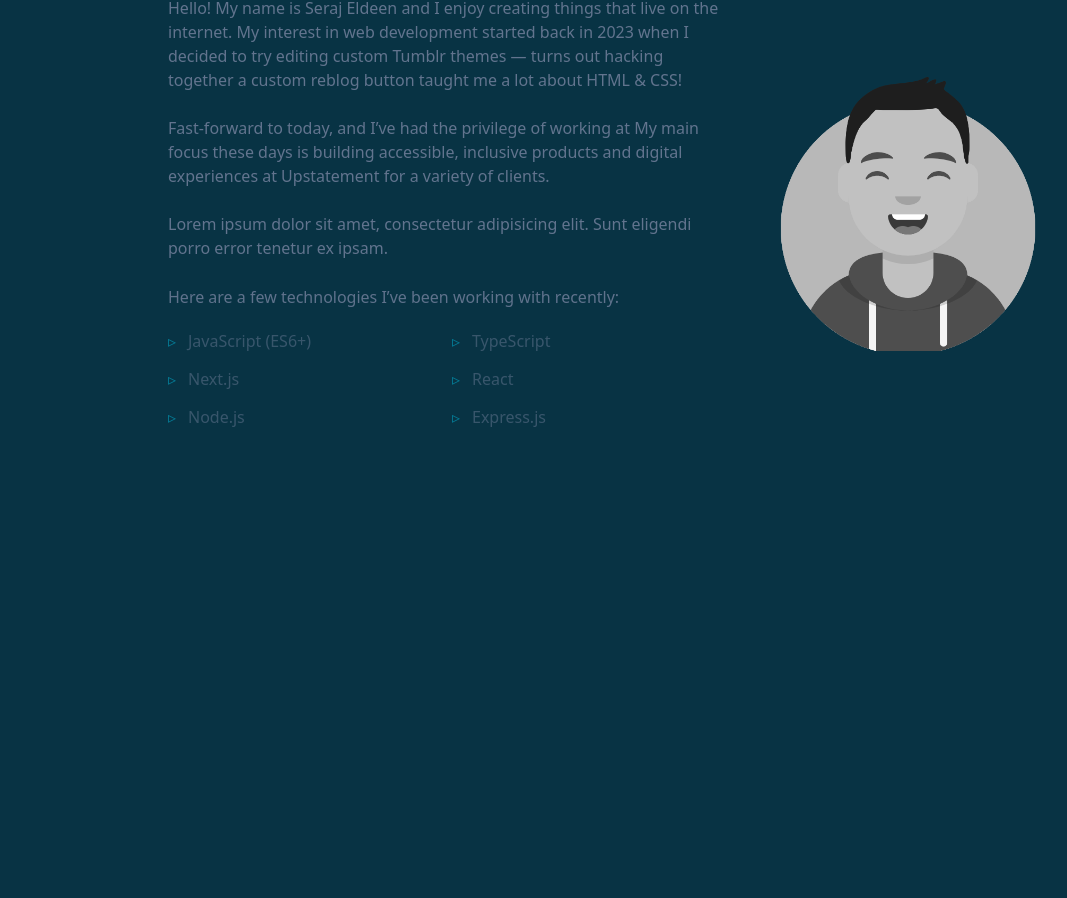
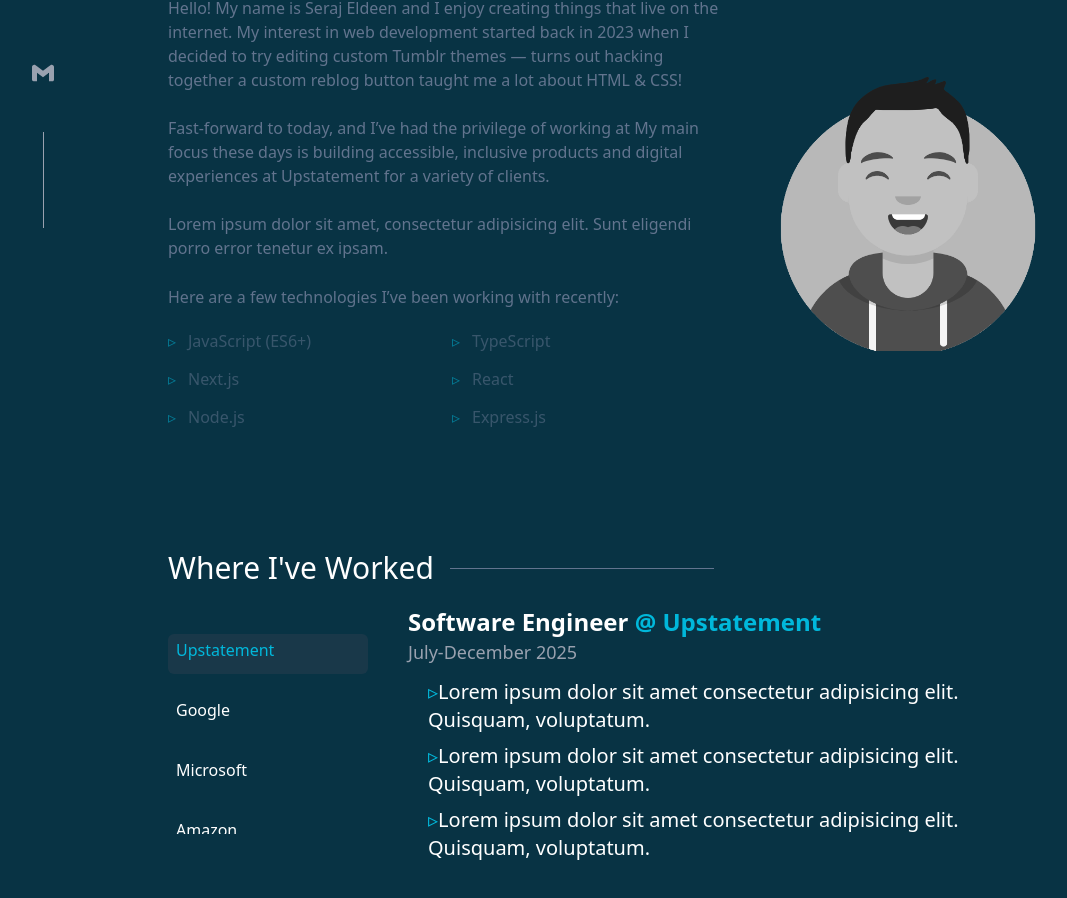
Before and after one commit to SerajEldeen/portfolio-v2, a Next.js app: page / in a window 1280 px wide. Shown: the part 572-1470 px from the top of the page, without its empty margins (32-1099 px from the left). Before the commit the page ends 1062 px from the top, so only its background shows below. Built offline with nearby package versions, Linux system fonts and the light colour scheme.

Commit message:
add:Experience

```diff
--- a/src/app/page.tsx
+++ b/src/app/page.tsx
@@ -5,6 +5,8 @@ import Loading from "./loading";
 import About from "@/components/About";
 import Hero from "@/components/Hero";
 import Social from "@/components/Social";
+import Experience from "@/components/Experience";
+import Work from "@/components/Work";
 
 export default function Home() {
   const [showLoader, setShowLoader] = useState(true);
@@ -25,7 +27,9 @@ export default function Home() {
         <>
           <Hero />
           <About />
-          {/* <Social /> */}
+          <Experience />
+          {/* <Work /> */}
+          <Social />
         </>
       )}
     </>
--- a/src/components/About.tsx
+++ b/src/components/About.tsx
@@ -28,7 +28,7 @@ function About() {
   return (
     <section className="md:px-50 px-15 py-15" id="about">
       {/* Heading */}
-      <h1 className="flex flex-col sm:flex-row items-center gap-4 text-3xl text-white">
+      <h1 className="flex flex-col sm:flex-row items-center font-medium gap-4 text-3xl text-white">
         About Me
         <span className="md:w-[30%] w-[30%] h-[1px] bg-slate-500" />
       </h1>
@@ -104,7 +104,7 @@ function About() {
             alt="Avatar"
             width={300}
             height={300}
-            className="object-cover w-full h-full grayscale transition-all duration-700 group-hover:grayscale-0 group-hover:scale-110"
+            className="object-cover w-full h-full md:grayscale transition-all duration-700 group-hover:grayscale-0 group-hover:scale-110"
           />
         </motion.div>
       </div>
--- /dev/null
+++ b/src/components/Experience.tsx
@@ -0,0 +1,147 @@
+"use client";
+import { useState } from "react";
+import { motion, AnimatePresence, easeOut } from "framer-motion";
+
+const containerVariants = {
+  hidden: { opacity: 0 },
+  visible: {
+    opacity: 1,
+    transition: { staggerChildren: 0.2 },
+  },
+};
+
+const itemVariants = {
+  hidden: { opacity: 0, y: 20 },
+  visible: { opacity: 1, y: 0, transition: { duration: 0.6, ease: easeOut } },
+};
+
+function Experience() {
+  const [activeIndex, setActiveIndex] = useState<number>(0);
+
+  const companies = [
+    {
+      name: "Upstatement",
+      role: "Software Engineer",
+      date: "July-December 2025",
+      whatDone: [
+        "Lorem ipsum dolor sit amet consectetur adipisicing elit. Quisquam, voluptatum.",
+        "Lorem ipsum dolor sit amet consectetur adipisicing elit. Quisquam, voluptatum.",
+        "Lorem ipsum dolor sit amet consectetur adipisicing elit. Quisquam, voluptatum.",
+      ],
+    },
+    {
+      name: "Google",
+      role: "Software Engineer",
+      date: "July-December 2025",
+      whatDone: [
+        "Built scalable web apps with React and Node.js.",
+        "Optimized queries to handle millions of records in milliseconds.",
+        "Collaborated with cross-functional teams to deliver projects on time.",
+      ],
+    },
+    {
+      name: "Microsoft",
+      role: "Software Engineer",
+      date: "July-December 2025",
+      whatDone: [
+        "Worked on cloud infrastructure with Azure.",
+        "Implemented CI/CD pipelines using GitHub Actions.",
+        "Improved performance of enterprise applications.",
+      ],
+    },
+    {
+      name: "Amazon",
+      role: "Software Engineer",
+      date: "July-December 2025",
+      whatDone: [
+        "Developed microservices for e-commerce platforms.",
+        "Enhanced checkout experience leading to 10% higher conversions.",
+        "Implemented caching with Redis to speed up APIs.",
+      ],
+    },
+  ];
+
+  const activeCompany = companies[activeIndex];
+
+  return (
+    <section className="md:px-50 px-15 py-15" id="experience">
+      {/* Heading */}
+      <h1 className="flex flex-col sm:flex-row items-center gap-4 text-3xl font-medium text-white">
+        Where I&apos;ve Worked
+        <span className="md:w-[30%] w-[30%] h-[1px] bg-slate-500" />
+      </h1>
+
+      <motion.div
+        className="py-5 flex md:flex-row flex-col justify-center items-center gap-10"
+        variants={containerVariants}
+        initial="hidden"
+        whileInView="visible"
+        viewport={{ once: true, amount: 0.3 }}
+      >
+        {/* Left Side */}
+        <motion.ul
+          className="flex flex-row md:flex-col gap-5 overflow-x-auto md:overflow-y-auto w-full md:w-[200px] max-w-[400px] md:max-h-[200px]"
+          variants={containerVariants}
+        >
+          {companies.map((company, index) => (
+            <motion.li
+              key={index}
+              variants={itemVariants}
+              className={`relative z-10 ${
+                activeIndex === index ? "text-cyan-500" : "text-white"
+              } pl-2 pb-3 cursor-pointer py-1 transition-colors duration-300`}
+              onClick={() => setActiveIndex(index)}
+            >
+              {company.name}
+              {activeIndex === index && (
+                <motion.div
+                  layoutId="activeHighlight"
+                  className="absolute left-0 top-0 h-full w-full bg-gray-700/40 rounded-md -z-10"
+                  transition={{ type: "spring", stiffness: 300, damping: 30 }}
+                />
+              )}
+            </motion.li>
+          ))}
+        </motion.ul>
+
+        {/* Right Side with animation */}
+        <div className="flex-1 text-white">
+          <AnimatePresence mode="wait">
+            <motion.div
+              key={activeCompany.name}
+              initial={{ opacity: 0, y: 20 }}
+              animate={{ opacity: 1, y: 0 }}
+              exit={{ opacity: 0, y: -20 }}
+              transition={{ duration: 0.4, ease: "easeOut" }}
+            >
+              <h3 className="text-2xl font-semibold">
+                {activeCompany.role}
+                <span className="text-cyan-500"> @ {activeCompany.name}</span>
+              </h3>
+              <p className="text-lg text-gray-400">{activeCompany.date}</p>
+
+              <motion.ul
+                className="pl-5 mt-3 space-y-2"
+                variants={containerVariants}
+                initial="hidden"
+                animate="visible"
+              >
+                {activeCompany.whatDone.map((task, i) => (
+                  <motion.li
+                    key={i}
+                    variants={itemVariants}
+                    className="before:content-['▹'] before:text-cyan-500 text-xl"
+                  >
+                    {task}
+                  </motion.li>
+                ))}
+              </motion.ul>
+            </motion.div>
+          </AnimatePresence>
+        </div>
+      </motion.div>
+    </section>
+  );
+}
+
+export default Experience;
--- a/src/components/Navbar.tsx
+++ b/src/components/Navbar.tsx
@@ -9,7 +9,7 @@ function Navbar() {
   const navLinks = [
     { href: "#about", label: "About" },
     { href: "#experience", label: "Experience" },
-    { href: "#work", label: "Word" },
+    { href: "#work", label: "Work" },
     { href: "#contact", label: "Contact" },
   ];
   // Animation variants
@@ -66,7 +66,7 @@ function Navbar() {
         <motion.div whileHover={{ scale: 1.05 }}>
           <Link
             href="./SerajEldeen.pdf"
-            className="ml-4 px-4 py-2 text-sm font-mono text-cyan-500 border border-cyan-500 rounded transition-colors"
+            className="ml-4 px-4 py-2 text-sm font-mono text-cyan-500 border border-cyan-500 rounded  hover:shadow-3d-cyan transition-transform duration-300"
           >
             Resume
           </Link>
--- a/src/components/Social.tsx
+++ b/src/components/Social.tsx
@@ -8,7 +8,8 @@ export default function Social() {
     <div
       className="
         relative w-full flex justify-center mt-12
-        md:fixed md:bottom-0 md:left-16 md:w-auto md:flex-col md:items-center
+        pb-10
+        md:fixed md:pb-0 md:bottom-0 md:left-16 md:w-auto md:flex-col md:items-center
         z-50
       "
     >
--- /dev/null
+++ b/src/components/Work.tsx
@@ -0,0 +1,13 @@
+function Work() {
+  return (
+    <section className="md:px-50 px-15 py-15" id="work">
+      {/* Heading */}
+      <h1 className="flex flex-col sm:flex-row items-center gap-4 text-3xl font-medium text-white">
+        Some Things I&apos;ve Built
+        <span className="md:w-[30%] w-[30%] h-[1px] bg-slate-500" />
+      </h1>
+    </section>
+  );
+}
+
+export default Work;
```
Also changed, not shown: public/Panto.png (added).
